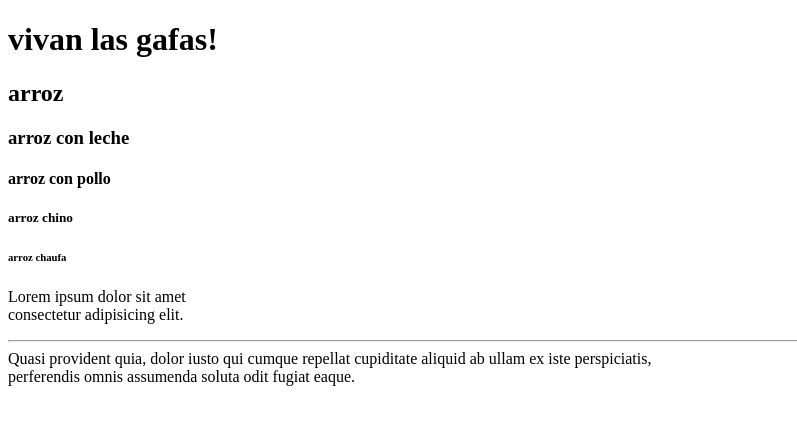
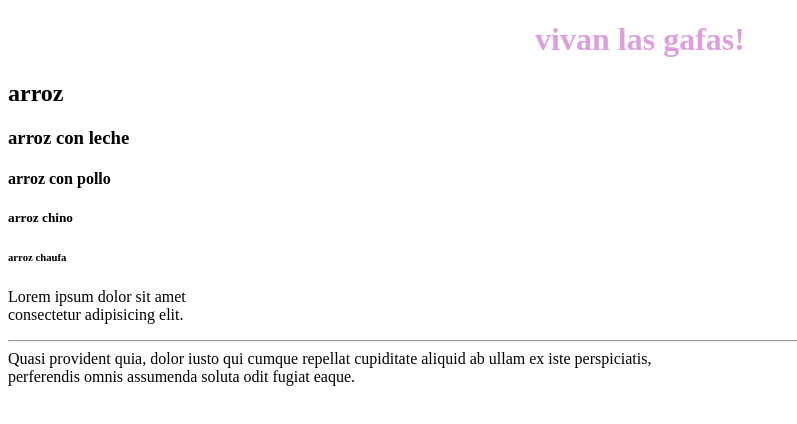
Before and after one commit to bella15m/html-isabella-marulanda, a website: page index.html in a window 1280 px wide. Shown: the whole page, without its empty margins (0-797 px from the left). Drawn offline with Linux system fonts and the light colour scheme.

Commit message:
clase nose color,tamaño,posicion titulo

```diff
--- a/index.html
+++ b/index.html
@@ -4,6 +4,7 @@
     <meta charset="UTF-8" />
     <meta name="viewport" content="width=device-width, initial-scale=1.0" />
     <meta http-equiv="X-UA-Compatible" content="ie=edge" />
+    <link rel="stylesheet" href="style.css">
     <title>Static Template</title>
   </head>
   <body>
--- /dev/null
+++ b/style.css
@@ -0,0 +1,5 @@
+h1 {
+  color: plum;
+  font_size: 69px;
+  text-align: center;
+}
```
